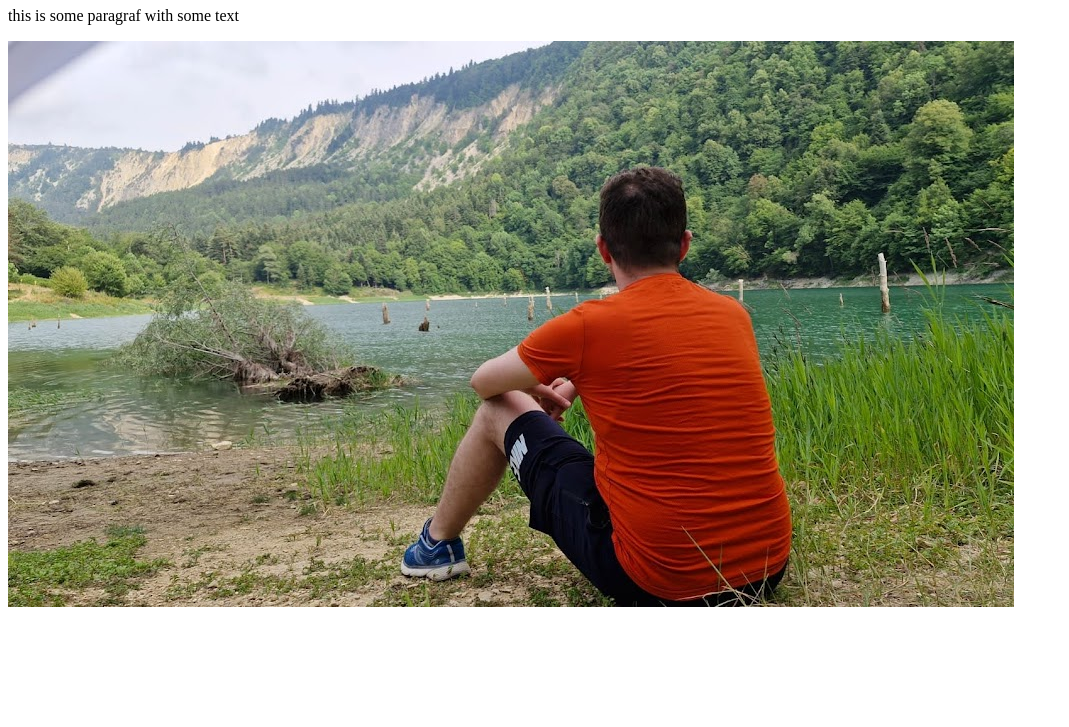
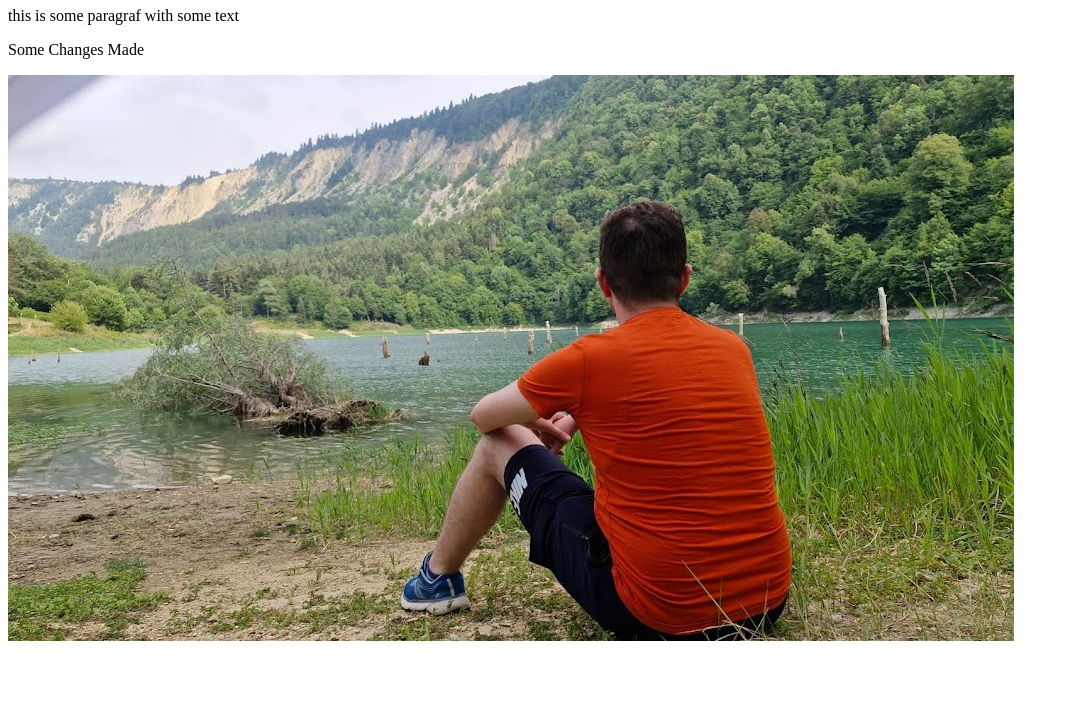
Before and after one commit to johndoeuserdev/johndoeuserdev.github.io, a plain HTML site: page index.html in a window 1280 px wide. Shown: the part 73-800 px from the top of the page, without its empty margins (0-1069 px from the left). Drawn offline with Linux system fonts and the light colour scheme.

Commit message:
made changes

```diff
--- a/index.html
+++ b/index.html
@@ -12,6 +12,7 @@
 <body>
     <h1>This is static site</h1>
     <p>this is some paragraf with some text</p>
+    <p>Some Changes Made</p>
 
     <img src="./myimage.jpg" alt="Place holder image">
 
```
Also changed, not shown: 1 other file.
